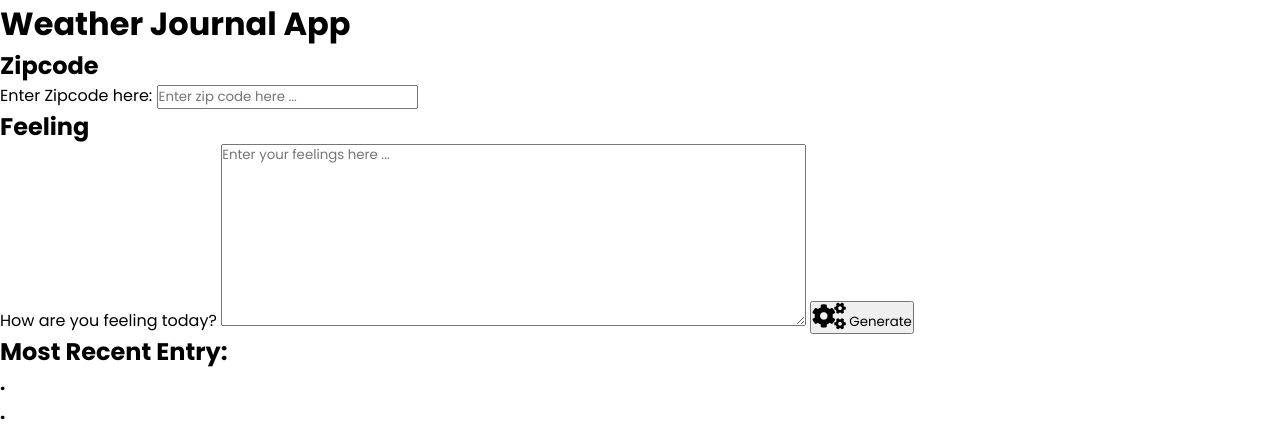
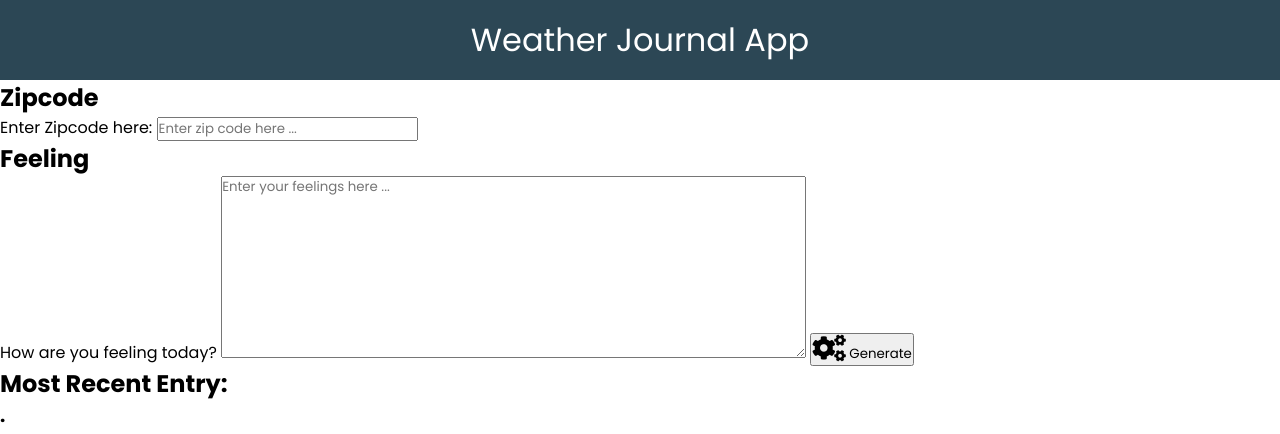
Before and after one commit to ibrahimelmokhtar/js-sample-weather-app, a plain HTML site: page website/index.html in a window 1280 px wide. Shown: the top 434 px of the page. Drawn offline with Linux system fonts and the light colour scheme.

Commit message:
Style page header

```diff
--- a/website/css/styles.css
+++ b/website/css/styles.css
@@ -8,3 +8,25 @@
     box-sizing: border-box;
     font-family: 'Poppins', sans-serif;
 }
+
+
+/* ************************************************************** */
+/* *************************   Header   ************************* */
+/* ************************************************************** */
+header {
+    width: 100%;
+    height: 10vh;
+    background-color: #2c4755;
+    display: flex;
+    flex-direction: row;
+    align-items: center;
+    justify-content: center;
+}
+
+/* Page Main Title */
+header h1.headline {
+    color: #ffffff;
+    font-size: 2em;
+    font-weight: 400;
+    text-transform: capitalize;
+}
--- a/website/index.html
+++ b/website/index.html
@@ -24,7 +24,7 @@
   <body>
     <!-- Page Header -->
     <header>
-      <h1 class ="holder headline">
+      <h1 class="headline">
         Weather Journal App
       </h1>
     </header>
```
